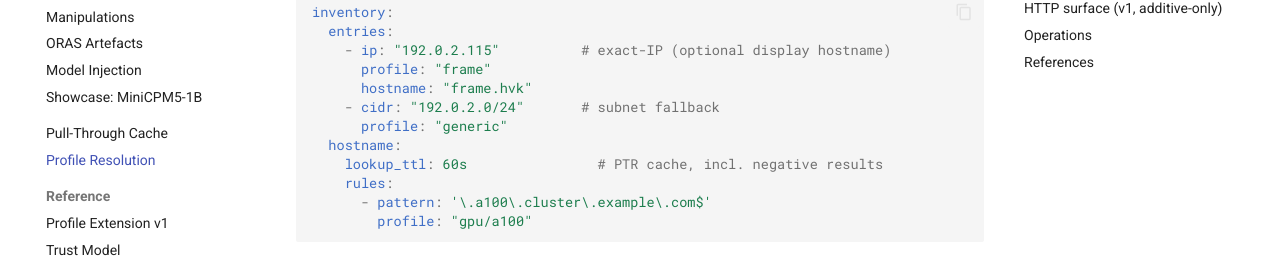
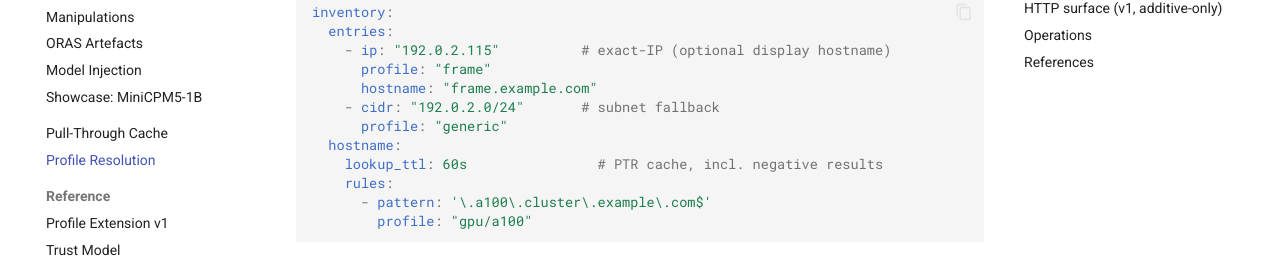
Before and after one commit to MetaHub-Registry/metahub-docs, an MkDocs documentation site: the page built from docs/profile-resolution.md, in a window 1280 px wide and 900 px high, scrolled down 1253 px. Shown: the part 181-442 px from the top of the window. Built offline with MkDocs 1.6.1 and Material for MkDocs 9.7.7, drawn with Linux system fonts in a browser that asks for light colours.

Commit message:
docs: replace the internal domain in the inventory example
profile-resolution.md used a real internal hostname in the sample inventory
entry. Use the RFC 2606 example domain instead.

Signed-off-by: Christian Kniep <christian@qnib.org>

```diff
--- a/docs/profile-resolution.md
+++ b/docs/profile-resolution.md
@@ -53,7 +53,7 @@ inventory:
   entries:
     - ip: "192.0.2.115"          # exact-IP (optional display hostname)
       profile: "frame"
-      hostname: "frame.hvk"
+      hostname: "frame.example.com"
     - cidr: "192.0.2.0/24"       # subnet fallback
       profile: "generic"
   hostname:
```
